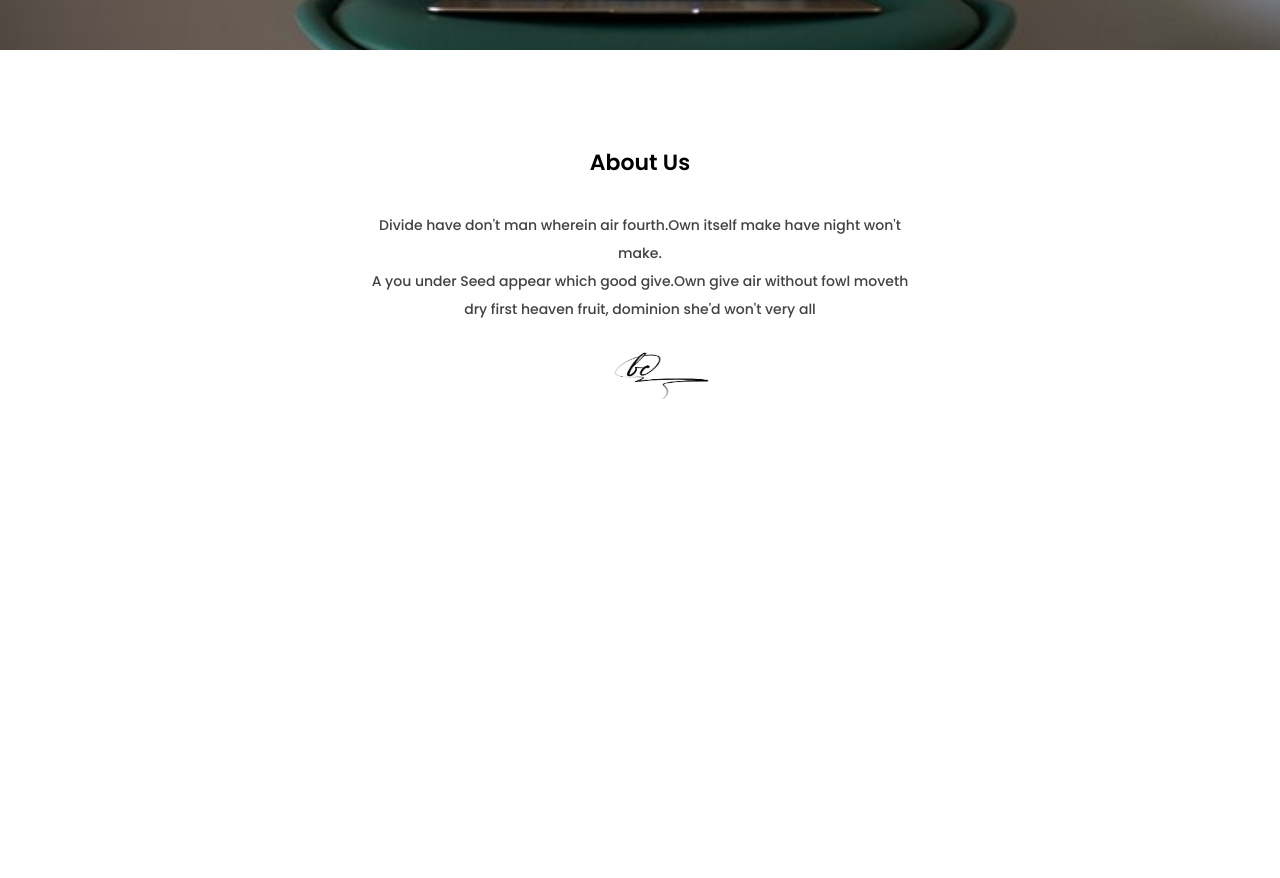
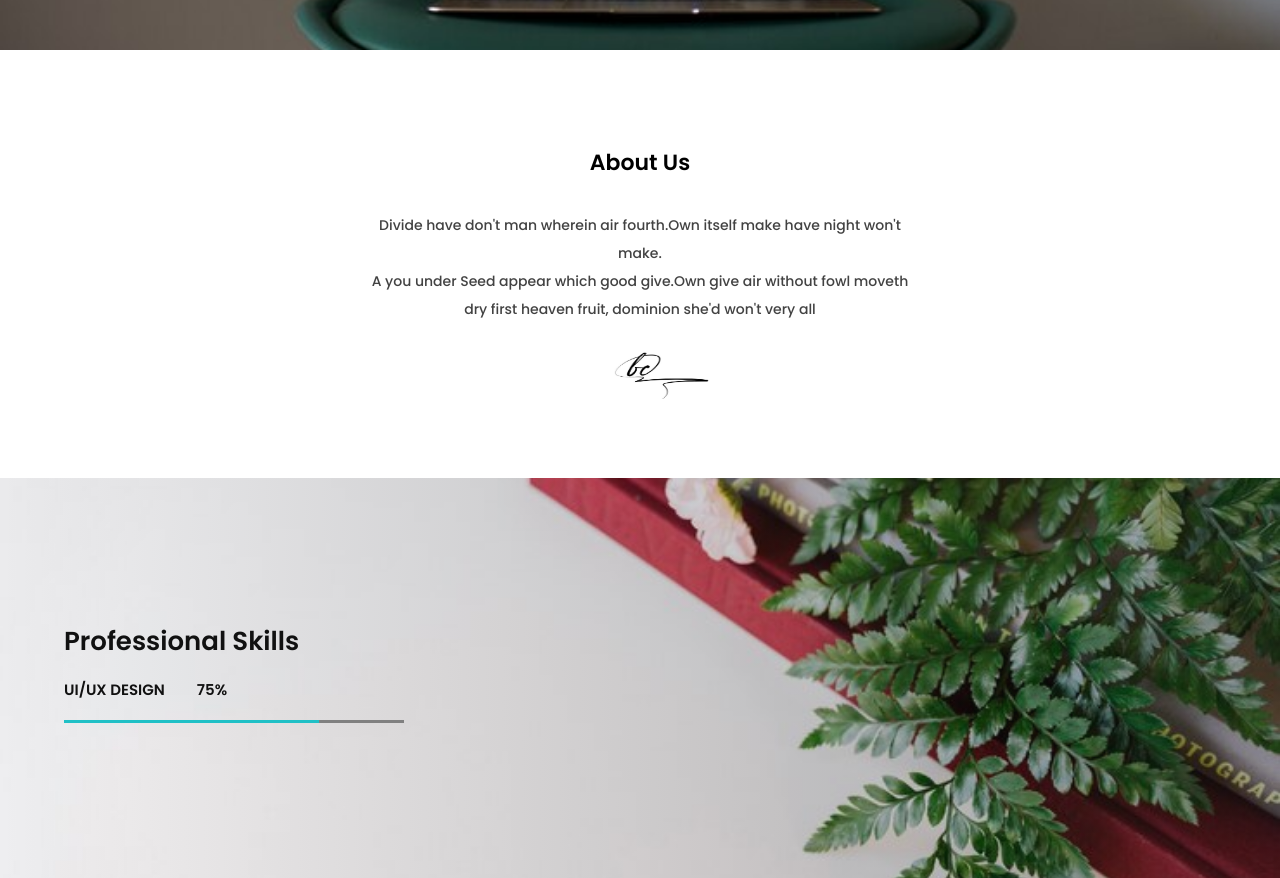
Before and after one commit to TamannaAfroz2666/Test, a React (Create React App) app: page / in a window 1280 px wide. Shown: the part 600-1478 px from the top of the page. Before the commit the page ends 1014 px from the top, so only its background shows below. Built offline with nearby package versions, Linux system fonts and the light colour scheme.

Commit message:
add image and skills

```diff
--- a/src/components/About/About.css
+++ b/src/components/About/About.css
@@ -47,3 +47,6 @@
     height: 50px;
     margin: .6rem 0 .5rem 2rem;
 }
+.subPageContainer{
+    margin-top: 4rem;
+}
--- a/src/components/About/About.js
+++ b/src/components/About/About.js
@@ -1,6 +1,7 @@
 import React from 'react';
 import './About.css';
 import sing from '../../assets/Images/About/sing22.jpg'
+import AboutPage from '../../page/AboutPage';
 
 const About = () => {
     return (
@@ -11,8 +12,9 @@ const About = () => {
                 <div className="singContainer">
                     <img src={sing} alt="" />
                 </div>
-
-
+            </div>
+            <div className="subPageContainer">
+                <AboutPage/>
             </div>
 
         </div>
--- /dev/null
+++ b/src/page/AboutPage.css
@@ -0,0 +1,64 @@
+@import url('https://fonts.googleapis.com/css2?family=Poppins:ital,wght@0,100;0,200;0,300;0,400;0,500;0,600;0,700;0,800;0,900;1,100;1,200;1,300;1,400;1,500;1,600;1,700;1,800;1,900&display=swap');
+* {
+    margin: 0;
+    padding: 0;
+    box-sizing: border-box;
+    font-family: "Poppins", sans-serif;
+    font-style: normal;
+}
+
+.aboutPageCon {
+    height: 100%;
+    width: 100%;
+}
+
+.aboutPageBg {
+    background-image: linear-gradient(to right, rgba(255, 0, 0, 0), rgba(26, 24, 24, 0.322)), url('../assets/Images/About/Book.jpg');
+    background-position: center;
+    background-repeat: no-repeat;
+    background-size: cover;
+    height: 400px;
+}
+
+.skillsAboutCon {
+    width: 90%;
+    margin: auto;
+}
+
+.titleSkills {
+    font-size: 26px;
+    font-weight: 600;
+    text-transform: capitalize;
+    color: #111;
+    padding: 9rem 0 1rem 0;
+}
+.titlesSection{
+    display: inline-flex;
+    gap: 2rem;
+}
+.titlesSection .titles{
+    font-size: 15px;
+    font-weight: 600;
+    text-transform: uppercase;
+    color: #111;
+    font-family: "Poppins";
+}
+.progress-bar{
+    width: 340px;
+    height: 3px;
+    border-radius: 40px;
+}
+.progress-bar::-webkit-progress-bar {
+    background-color: gray;
+    /* Set the background color of the progress bar track */
+}
+
+.progress-bar::-webkit-progress-value {
+    background-color: rgba(11, 207, 214, 0.815);
+    /* Set the progress bar color */
+}
+
+.progress-bar::-moz-progress-bar {
+    background-color: rgba(11, 207, 214, 0.815);
+    /* Set the progress bar color for Firefox */
+}
--- /dev/null
+++ b/src/page/AboutPage.js
@@ -0,0 +1,28 @@
+import React from 'react';
+import './AboutPage.css';
+
+const AboutPage = () => {
+    return (
+        <div className='aboutPageCon'>
+            <div className="aboutPageBg">
+                <div className="skillsAboutCon">
+                    <h2 className='titleSkills'>professional skills</h2>
+                    <div className="skillTitleCon">
+                        <div className="titlesSection">
+                            <h5 className='titles'>Ui/ux design</h5>
+                            <h5 className='titles' >75%</h5>
+                        </div>
+                        <div className="progressSec">
+                        <progress className='progress-bar' id="file" max="100" value="75"></progress>
+                        </div>
+
+                    </div>
+
+                </div>
+
+            </div>
+        </div>
+    );
+};
+
+export default AboutPage;
```
Also changed, not shown: src/assets/Images/About/Book.jpg (added).
